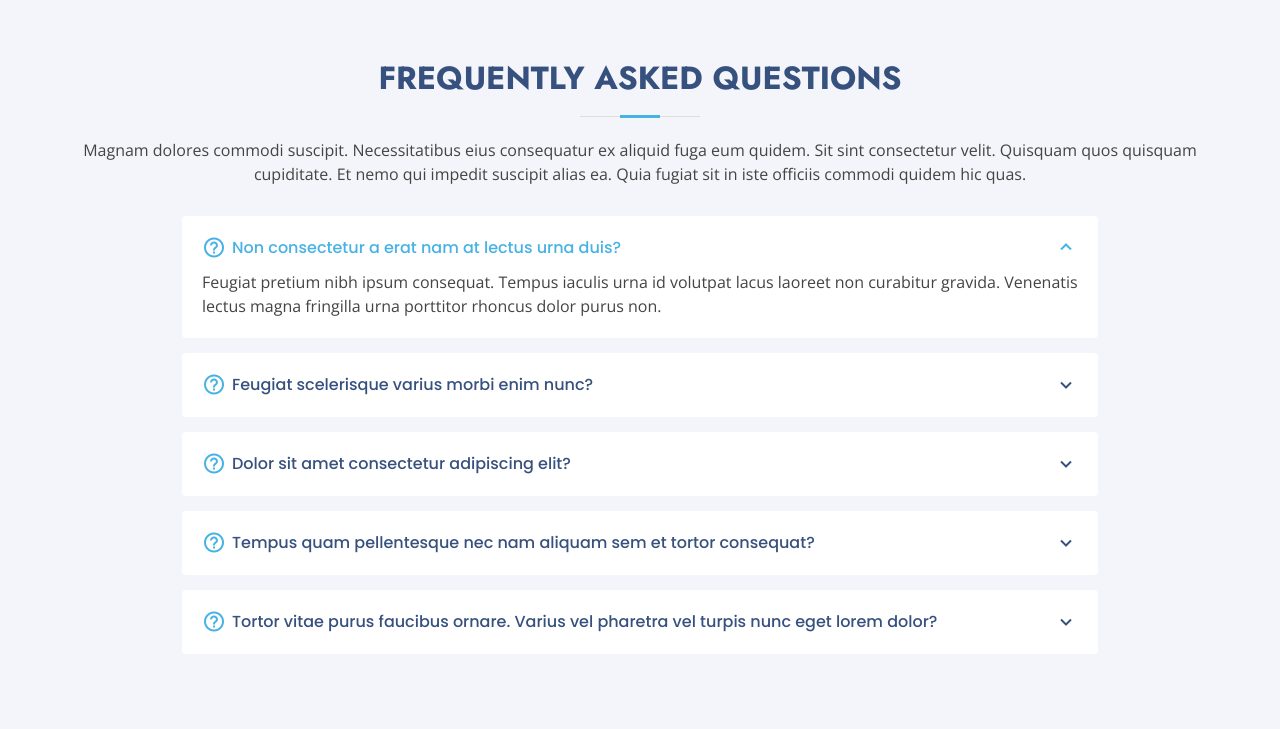
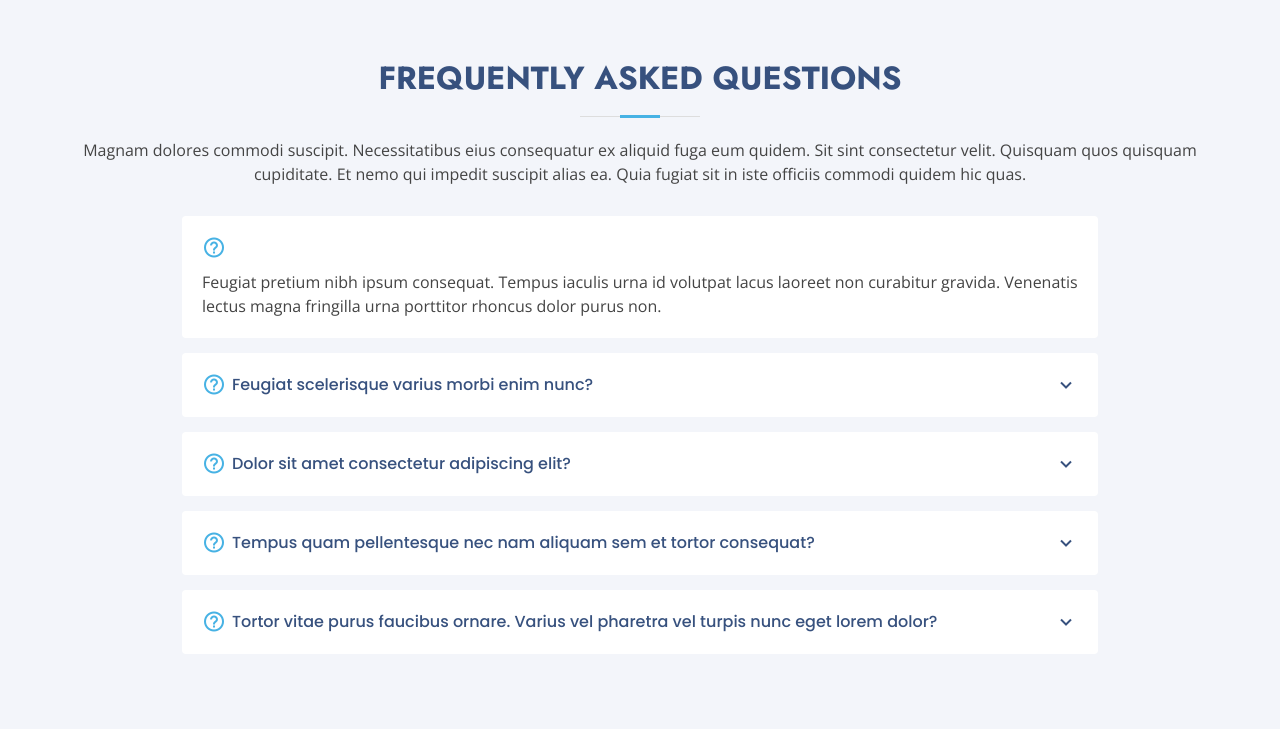
Before and after one commit to nusantarassemble/svccindonesia, a PHP site: page / in a window 1280 px wide. Shown: the part 1991-2720 px from the top of the page. Run offline with PHP 8.4, Linux system fonts and the light colour scheme.

Commit message:
Update style.css

```diff
--- a/assets/css/style.css
+++ b/assets/css/style.css
@@ -14,7 +14,7 @@ body {
 }
 
 a {
-  color: #47b2e4;
+  color: #fff;
   text-decoration: none;
 }
 
@@ -166,7 +166,7 @@ h1, h2, h3, h4, h5, h6 {
   margin-left: 5px;
 }
 .navbar a:hover, .navbar .active, .navbar .active:focus, .navbar li:hover > a {
-  color: #47b2e4;
+  color: #fff;
 }
 .navbar .getstarted, .navbar .getstarted:focus {
   padding: 8px 20px;
```
